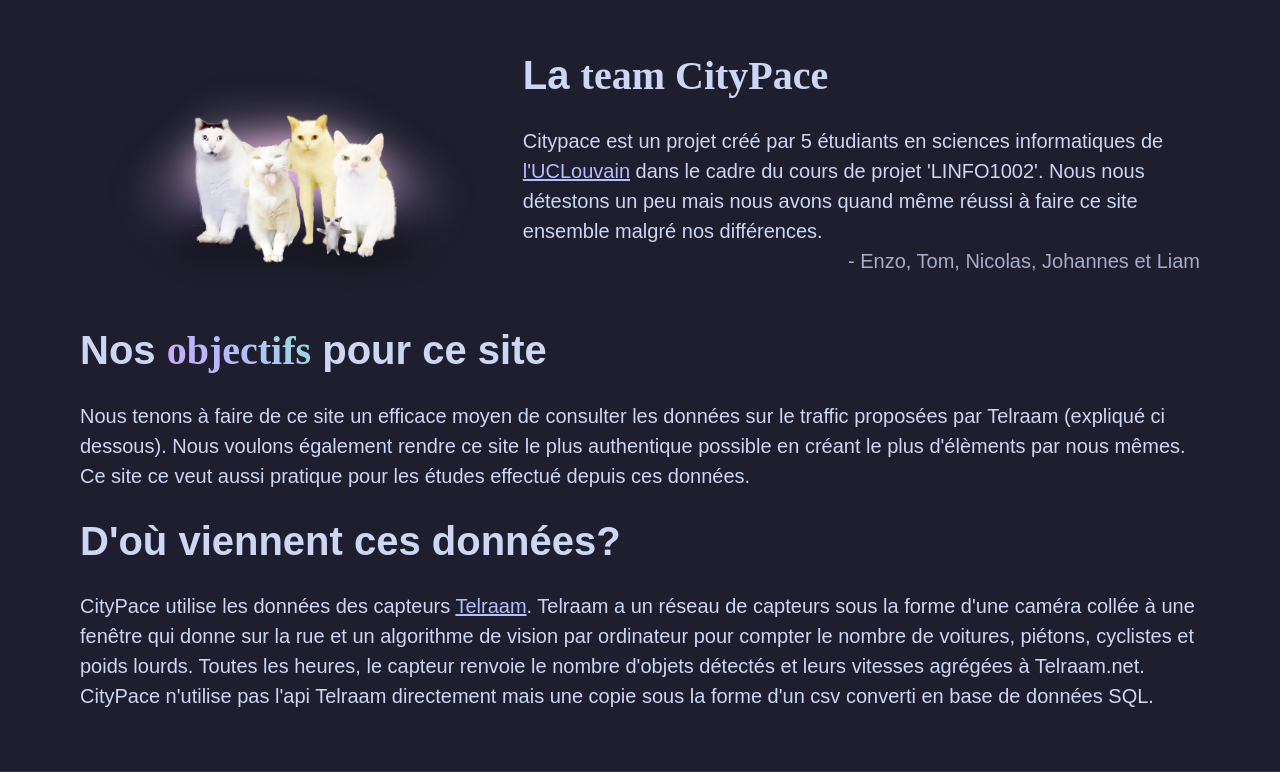
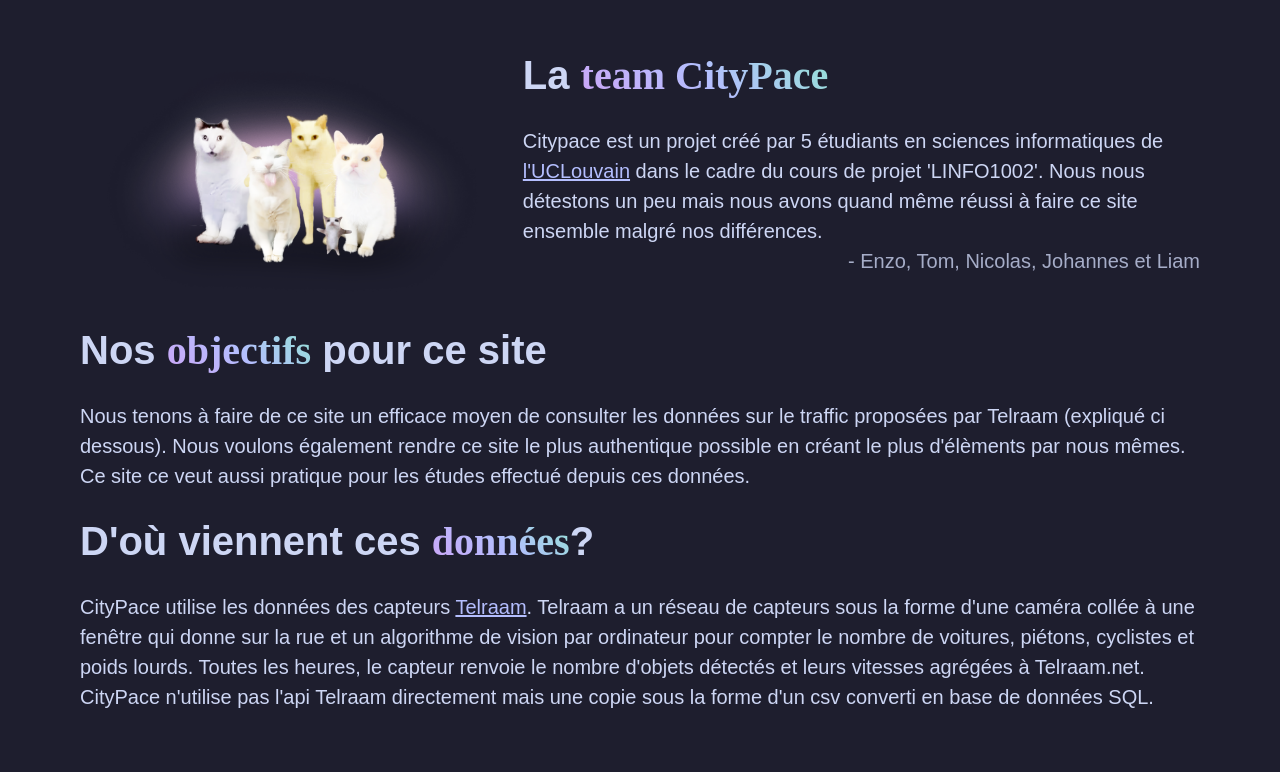
Before and after one commit to orlettienzo/CityPace, a Flask app: page /about in a window 1280 px wide. Shown: the part 80-852 px from the top of the page. Run offline with Flask 3, Linux system fonts and the light colour scheme; some web fonts are replaced.

Commit message:
petits changements

```diff
--- a/mobility/static/style.css
+++ b/mobility/static/style.css
@@ -465,7 +465,6 @@ footer {
 .special2 {
     font-family: neulis-neue, neulis-sans;
     font-weight: 700;
-    /* make the font color a gradient */
     background: linear-gradient(45deg, var(--mauve), var(--lavander), var(--teal));
     -webkit-background-clip: text;
     -webkit-text-fill-color: transparent;
--- a/mobility/templates/about.html
+++ b/mobility/templates/about.html
@@ -7,14 +7,14 @@
     <div class="illustraded-paragraph">
         <img src="../static/group-photo.webp" alt="Photo de groupe" height="300px">
         <div>
-            <h2>La <span class="special">team CityPace</span></h2>
+            <h2>La <span class="special2">team CityPace</span></h2>
             <p>Citypace est un projet créé par 5 étudiants en sciences informatiques de <a href="https://uclouvain.be/fr/index.html">l'UCLouvain</a> dans le cadre du cours de projet 'LINFO1002'. Nous nous détestons un peu mais nous avons quand même réussi à faire ce site ensemble malgré nos différences.</p>
             <p class="align-right"><span class="subtext">- Enzo, Tom, Nicolas, Johannes et Liam</span></p>
         </div>
     </div>
     <h2>Nos <span class="special2">objectifs</span> pour ce site</h2>
     <p>Nous tenons à faire de ce site un efficace moyen de consulter les données sur le traffic proposées par Telraam (expliqué ci dessous). Nous voulons également rendre ce site le plus authentique possible en créant le plus d'élèments par nous mêmes. Ce site ce veut aussi pratique pour les études effectué depuis ces données.</p>
-    <h2>D'où viennent ces données?</h2>
+    <h2>D'où viennent ces <span class="special2">données</span>?</h2>
     <p>CityPace utilise les données des capteurs <a href="https://telraam.net/fr/what-is-telraam">Telraam</a>. Telraam a un réseau de capteurs sous la forme d'une caméra collée à une fenêtre qui donne sur la rue et un algorithme de vision par ordinateur pour compter le nombre de voitures, piétons, cyclistes et poids lourds. Toutes les heures, le capteur renvoie le nombre d'objets détectés et leurs vitesses agrégées à Telraam.net.</p>
     <p>CityPace n'utilise pas l'api Telraam directement mais une copie sous la forme d'un csv converti en base de données SQL.</p>
 </section>
```
